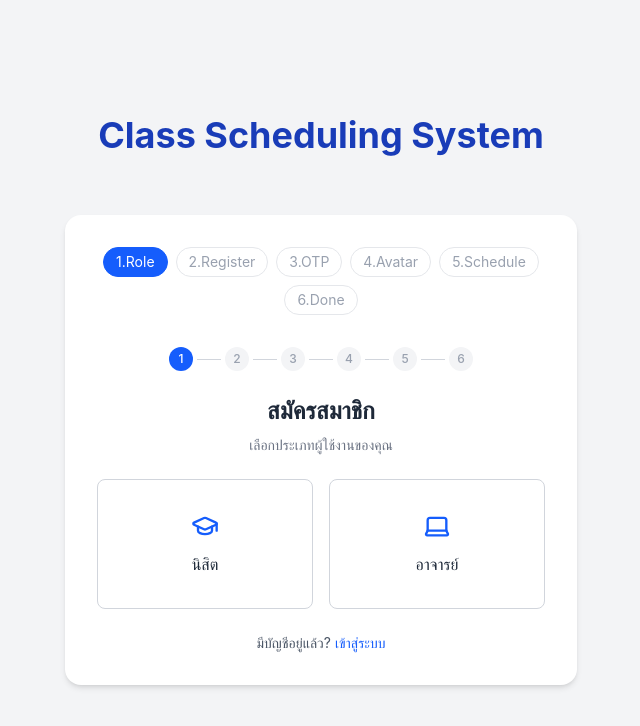
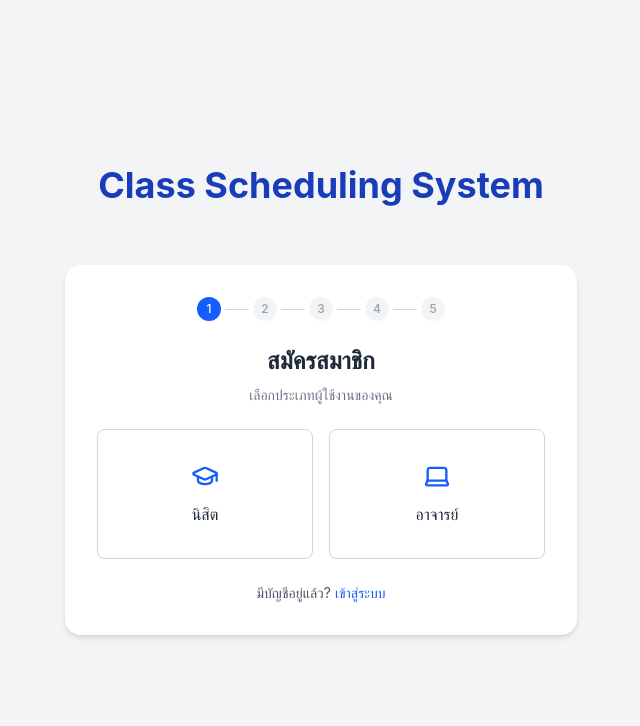
Before and after one commit to Vasitpon2004/Class-Scheduling-System, a React (Vite) app in the folder frontend/: page /register in a window 1280 px wide. Shown: the top 726 px of the page, without its empty margins (319-959 px from the left). Built offline with nearby package versions, Linux system fonts and the light colour scheme.

Commit message:
remove feature Avartar and message step box

```diff
--- a/frontend/src/components/StepNav.tsx
+++ b/frontend/src/components/StepNav.tsx
@@ -2,7 +2,6 @@ import { Check } from "lucide-react";
 
 interface Step {
   step: number;
-  label: string;
 }
 
 interface StepNavProps {
@@ -15,31 +14,12 @@ interface StepNavProps {
  * (Login, Forgot/Reset password, Register)
  *
  * props:
- * - steps: [{ step: number, label: string }]  รายการ step ทั้งหมดของ flow นั้นๆ
+ * - steps: [{ step: number }]  รายการ step ทั้งหมดของ flow นั้นๆ
  * - currentStep: number  step ปัจจุบัน (ใช้ตัดสินสี active/completed/pending)
  */
 export default function StepNav({ steps, currentStep }: StepNavProps) {
   return (
     <>
-      {/* pills ด้านบนสุด */}
-      <div className="mb-8 flex flex-wrap justify-center gap-2">
-        {steps.map(({ step, label }) => {
-          const isActive = step === currentStep;
-          return (
-            <span
-              key={step}
-              className={`rounded-full border px-3 py-1 text-sm ${
-                isActive
-                  ? "border-blue-600 bg-blue-600 text-white"
-                  : "border-gray-200 bg-white text-gray-400"
-              }`}
-            >
-              {label}
-            </span>
-          );
-        })}
-      </div>
-
       {/* วงกลม step + เส้นเชื่อม ด้านในการ์ด */}
       <div className="mb-6 flex items-center justify-center">
         {steps.map(({ step }, index) => {
--- a/frontend/src/components/register-steps/AvatarPicker.tsx
+++ /dev/null
@@ -1,45 +0,0 @@
-import { useState } from "react";
-import { UserRound } from "lucide-react";
-
-// รับ props ชื่อ onNext เป็นฟังก์ชันที่รับ File หรือ null
-interface AvatarPickerProps {
-  onNext: (avatar: File | null) => void;
-}
-
-export default function AvatarPicker({ onNext }: AvatarPickerProps) {
-  const [avatar, setAvatar] = useState<File | null>(null); // เก็บไฟล์รูปที่ user เลือก
-
-  const handlePick = (e: React.ChangeEvent<HTMLInputElement>) => { // ทำงานตอน user เลือกไฟล์
-    const file = e.target.files?.[0];
-    if (file) setAvatar(file);
-  };
-
-  const previewUrl = avatar ? URL.createObjectURL(avatar) : null; // แปลง File object ให้กลายเป็น URL ชั่วคราวสำหรับ preview
-
-  return (
-    <div className="text-center">
-      <h2 className="text-2xl font-bold text-gray-800">Register</h2>
-      <p className="mt-1 text-sm text-gray-400">Choose your Avatar</p>
-
-      <label className="mx-auto mt-6 flex h-32 w-32 cursor-pointer flex-col items-center justify-center gap-2 rounded-2xl bg-indigo-50 transition hover:bg-indigo-100">
-        {previewUrl ? (
-          <img src={previewUrl} alt="avatar preview" className="h-full w-full rounded-2xl object-cover" />
-        ) : (
-          <UserRound className="text-gray-700" size={40} />
-        )}
-        <input type="file" accept="image/*" className="hidden" onChange={handlePick} />
-      </label>
-      <p className="mt-2 text-sm text-gray-400">
-        {avatar ? avatar.name : "Click to pick your Avatar"}
-      </p>
-
-      <button
-        type="button"
-        onClick={() => onNext(avatar)}
-        className="mt-6 w-full rounded-md bg-black px-4 py-2 font-medium text-white transition hover:bg-gray-800"
-      >
-        ยืนยัน
-      </button>
-    </div>
-  );
-}
--- a/frontend/src/pages/RegisterPage.tsx
+++ b/frontend/src/pages/RegisterPage.tsx
@@ -3,7 +3,6 @@ import StepNav from "../components/StepNav";
 import RoleSelect from "../components/register-steps/RoleSelect";
 import RegisterForm from "../components/register-steps/RegisterForm";
 import OtpVerify from "../components/register-steps/OtpVerify";
-import AvatarPicker from "../components/register-steps/AvatarPicker";
 import ScheduleUpload from "../components/register-steps/ScheduleUpload";
 import ScheduleReview from "../components/register-steps/ScheduleReview";
 import RegisterDone from "../components/register-steps/RegisterDone";
@@ -16,7 +15,6 @@ interface RegisterState {
   step: number;
   role: Role | null;
   formData: RegisterFormData | null; // import type จาก RegisterForm.tsx
-  avatar: File | null;
   scheduleFile: File | null;
   scheduleSubStep: "upload" | "review";
   scheduleResult: {
@@ -29,29 +27,26 @@ type RegisterAction =
   | { type: "SELECT_ROLE"; role: Role }
   | { type: "SUBMIT_FORM"; data: RegisterFormData }
   | { type: "OTP_VERIFIED" }
-  | { type: "AVATAR_CONFIRMED"; avatar: File | null }
   | { type: "SCHEDULE_UPLOADED"; file: File; result: RegisterState["scheduleResult"] }
   | { type: "SCHEDULE_CONFIRMED" };
 //  | { type: "GO_BACK" };
 
 // step ทั้งหมดของ flow สมัครสมาชิก ใช้ป้อนให้ StepNav
 const STEPS = [
-  { step: 1, label: "1.Role" },
-  { step: 2, label: "2.Register" },
-  { step: 3, label: "3.OTP" },
-  { step: 4, label: "4.Avatar" },
-  { step: 5, label: "5.Schedule" },
-  { step: 6, label: "6.Done" },
+  { step: 1 },
+  { step: 2 },
+  { step: 3 },
+  { step: 4 },
+  { step: 5 },
 ];
 
-// step 5 มี 2 หน้าจอย่อย (อัปโหลด → ตรวจสอบผล) สลับกันโดยไม่ขยับ step หลัก
+// step 4 มี 2 หน้าจอย่อย (อัปโหลด → ตรวจสอบผล) สลับกันโดยไม่ขยับ step หลัก
 const initialState: RegisterState = {
   step: 1,
   role: null, // "student" | "professor"
   formData: null, // ข้อมูลจาก RegisterForm (step 2)
-  avatar: null, // ไฟล์รูปจาก AvatarPicker (step 4)
-  scheduleFile: null, // ไฟล์ screenshot ตารางเรียน (step 5a)
-  scheduleSubStep: "upload", // "upload" | "review" — sub-state ของ step 5b
+  scheduleFile: null, // ไฟล์ screenshot ตารางเรียน (step 4a)
+  scheduleSubStep: "upload", // "upload" | "review" — sub-state ของ step 4b
   scheduleResult: null, // ผลตรวจสอบจาก AI parse (matched/unmatched) — จะได้จาก backend จริง
 };
 
@@ -66,9 +61,6 @@ function registerReducer(state: RegisterState, action: RegisterAction): Register
     case "OTP_VERIFIED":
       return { ...state, step: 4 };
 
-    case "AVATAR_CONFIRMED":
-      return { ...state, avatar: action.avatar, step: 5, scheduleSubStep: "upload" };
-
     case "SCHEDULE_UPLOADED":
       // ในของจริง: ยิงไฟล์ไป POST /schedule/parse แล้วเอาผลมาใส่ scheduleResult
       return {
@@ -79,8 +71,8 @@ function registerReducer(state: RegisterState, action: RegisterAction): Register
       };
 
     case "SCHEDULE_CONFIRMED":
-      // ในของจริง: ยิง POST /schedule/confirm พร้อม selectedIds ก่อนค่อยไป step 6
-      return { ...state, step: 6 };
+      // ในของจริง: ยิง POST /schedule/confirm พร้อม selectedIds ก่อนค่อยไป step 5
+      return { ...state, step: 5 };
 
     //case "GO_BACK":
       //return { ...state, step: Math.max(1, state.step - 1) };
@@ -144,17 +136,11 @@ export default function RegisterPage() {
           />
         )}
 
-        {step === 4 && (
-          <AvatarPicker
-            onNext={(avatar) => dispatch({ type: "AVATAR_CONFIRMED", avatar })}
-          />
-        )}
-
-        {step === 5 && scheduleSubStep === "upload" && (
+        {step === 4 && scheduleSubStep === "upload" && (
           <ScheduleUpload onNext={handleScheduleUpload} />
         )}
 
-        {step === 5 && scheduleSubStep === "review" && (
+        {step === 4 && scheduleSubStep === "review" && (
           <ScheduleReview
             matched={scheduleResult?.matched}
             unmatched={scheduleResult?.unmatched}
@@ -162,7 +148,7 @@ export default function RegisterPage() {
           />
         )}
 
-        {step === 6 && <RegisterDone />}
+        {step === 5 && <RegisterDone />}
       </div>
     </div>
   );
```
